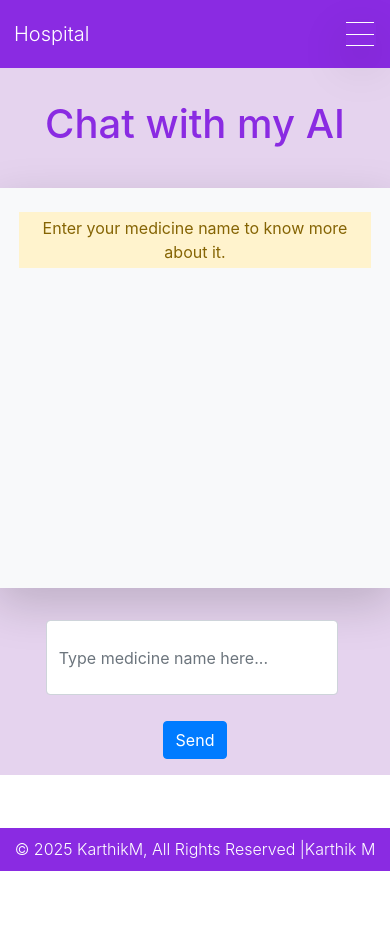
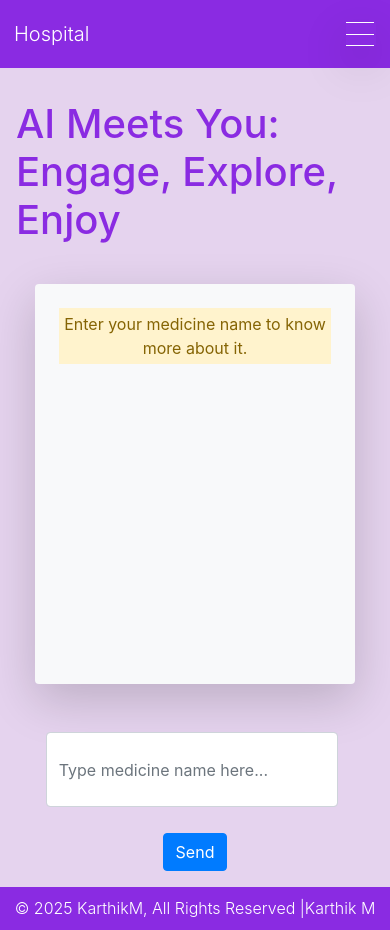
Before and after one commit to karthikmudike/AI_Hospital_Website, an Angular app: page /ChatAI in a window 390 px wide. Before the commit the page ends 871 px from the top, so only its background shows below. Built offline with nearby package versions, Linux system fonts and the light colour scheme; sample sign-in values are in the browser's storage.

Commit message:
Update 3

```diff
--- a/src/app/contact-us/contact-us.component.html
+++ b/src/app/contact-us/contact-us.component.html
@@ -1,5 +1,5 @@
 <div class="d-flex justify-content-center align-center p-3"
-    style="background-image: url(Images/ContactUs.jpg); background-size:cover; min-height: 100%">
+    style="background-image: url(Images/ContactUs.jpg); background-size:cover; min-height: 100vh">
     <div class="shadow-lg p-1 m-3" style="background-color: white; min-width: 380px; min-height: 100%; max-width: 700px;">
         <form>
             <div class="m-3 p-3">
--- a/src/app/customer-care/customer-care.component.html
+++ b/src/app/customer-care/customer-care.component.html
@@ -1,5 +1,5 @@
 <div class="d-flex justify-content-center align-center p-3"
-    style="background-image: url(Images/ContactUs.jpg); background-size:cover; min-height: 100%">
+    style="background-image: url(Images/ContactUs.jpg); background-size:cover; min-height: 10vh">
     <div class="shadow-lg p-1 m-3" style="background-color: white; min-width: 380px; min-height: 100%; max-width: 700px;">
         <form>
             <div class="m-3 p-3">
--- a/src/app/hospital-service/hospital-service.component.html
+++ b/src/app/hospital-service/hospital-service.component.html
@@ -1,5 +1,5 @@
 
-<div class="d-flex" style="background-image: url(Images/Service.jpg); background-size:cover; min-height:87vh ; align-items: center; flex-direction: column;" id="imageService">
+<div class="d-flex" style="background-image: url(Images/Service.jpg); background-size:cover; min-height:100vh ; align-items: center; flex-direction: column;" id="imageService">
     <div *ngIf="this.checkTheLoggin()">
         <h2 class="alert-warning lead text-center p-1" *ngIf="this.checkThePatientData()" style="min-width: 50vw; margin: 30px;">For better Simulation choose one of the below options</h2>
         <h2 class="alert-success lead text-center" *ngIf="!this.checkThePatientData()" style="margin: 30px;">Thank you for clicking on Patient {{this.patientNumber}}</h2>
--- a/src/app/medical-chat-ai/medical-chat-ai.component.css
+++ b/src/app/medical-chat-ai/medical-chat-ai.component.css
@@ -38,4 +38,14 @@
     {
       flex-direction: column;
     }
+
+    .chat-container
+    {
+      min-width: 380;
+    }
+
+    #x
+    {
+      margin: 10px;
+    }
   }
--- a/src/app/medical-chat-ai/medical-chat-ai.component.html
+++ b/src/app/medical-chat-ai/medical-chat-ai.component.html
@@ -1,8 +1,8 @@
-<div class="d-flex align-items-center w-100" style="flex-direction: column; background-color:  rgb(229, 211, 238); min-height: 100%;">
+<div class="d-flex align-items-center w-100" style="flex-direction: column; background-color:  rgb(229, 211, 238); min-height: 95vh;">
     <div>
-      <h1 class="mt-3 p-3 rounded" style="color: blueviolet;">Chat with my AI </h1>
+      <h1 class="mt-3 p-3 rounded" style="color: blueviolet;">AI Meets You: Engage, Explore, Enjoy</h1>
     </div>
-    <div class="mt-3 w-50 rounded shadow-lg d-flex justify-content-center bg-light" style="min-width: 400px; min-height: 400px;">
+    <div class="m-3 w-50 rounded shadow-lg d-flex justify-content-center bg-light" id="x" style="min-width: 320px; min-height: 400px;">
       <div class="messages w-100 p-4">
         <p class="alert-warning p-1 text-center">Enter your medicine name to know more about it.</p>
         <div *ngFor="let message of messages" [class]="message.role">
```
Also changed, not shown: 3 other files (tests, documents, lock files or other folders).
